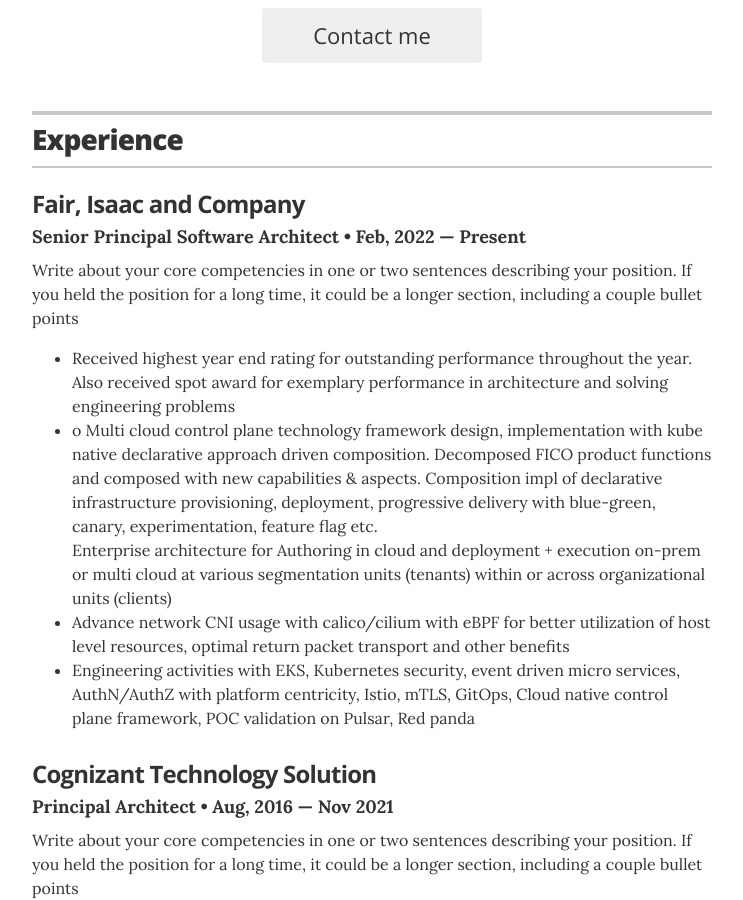
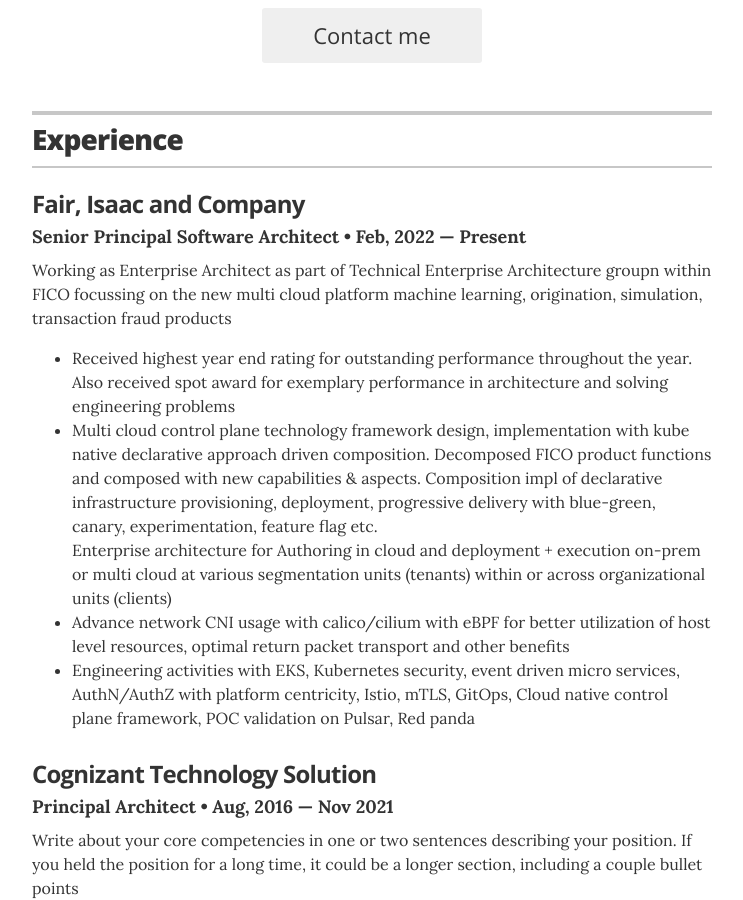
Before and after one commit to rroyhere/resume, a Jekyll site: the page built from index.html, in a window 1280 px wide and 900 px high, scrolled down 429 px. Shown: the whole window, without its empty margins (268-1011 px from the left). Built offline with Jekyll 4.4.1, drawn with Linux system fonts in a browser that asks for light colours.

Commit message:
job desc added

```diff
--- a/_data/experience.yml
+++ b/_data/experience.yml
@@ -4,7 +4,7 @@
 - company: Fair, Isaac and Company
   position: Senior Principal Software Architect
   duration: Feb, 2022 &mdash; Present
-  summary: "Write about your core competencies in one or two sentences describing your position. If you held the position for a long time, it could be a longer section, including a couple bullet points\t<ul class=\"resume-item-list\"><li>Received highest year end rating for outstanding performance throughout the year. Also received spot award for exemplary performance in architecture and solving engineering problems</li><li>o\tMulti cloud control plane technology framework design, implementation with kube native declarative approach driven composition. Decomposed FICO product functions and composed with new capabilities & aspects. Composition impl of declarative infrastructure provisioning, deployment, progressive delivery with blue-green, canary, experimentation, feature flag etc.</li>Enterprise architecture for Authoring in cloud and deployment + execution on-prem or multi cloud at various segmentation units (tenants) within or across organizational units (clients)</li><li>Advance network CNI usage with calico/cilium with eBPF for better utilization of host level resources, optimal return packet transport and other benefits</li><li>Engineering activities with EKS, Kubernetes security, event driven micro services, AuthN/AuthZ with platform centricity, Istio, mTLS, GitOps, Cloud native control plane framework, POC validation on Pulsar, Red panda</li></ul>"
+  summary: "Working as Enterprise Architect as part of Technical Enterprise Architecture groupn within FICO focussing on the new multi cloud platform machine learning, origination, simulation, transaction fraud products\t<ul class=\"resume-item-list\"><li>Received highest year end rating for outstanding performance throughout the year. Also received spot award for exemplary performance in architecture and solving engineering problems</li><li>Multi cloud control plane technology framework design, implementation with kube native declarative approach driven composition. Decomposed FICO product functions and composed with new capabilities & aspects. Composition impl of declarative infrastructure provisioning, deployment, progressive delivery with blue-green, canary, experimentation, feature flag etc.</li>Enterprise architecture for Authoring in cloud and deployment + execution on-prem or multi cloud at various segmentation units (tenants) within or across organizational units (clients)</li><li>Advance network CNI usage with calico/cilium with eBPF for better utilization of host level resources, optimal return packet transport and other benefits</li><li>Engineering activities with EKS, Kubernetes security, event driven micro services, AuthN/AuthZ with platform centricity, Istio, mTLS, GitOps, Cloud native control plane framework, POC validation on Pulsar, Red panda</li></ul>"
 
 
 # Principal Architect
```
